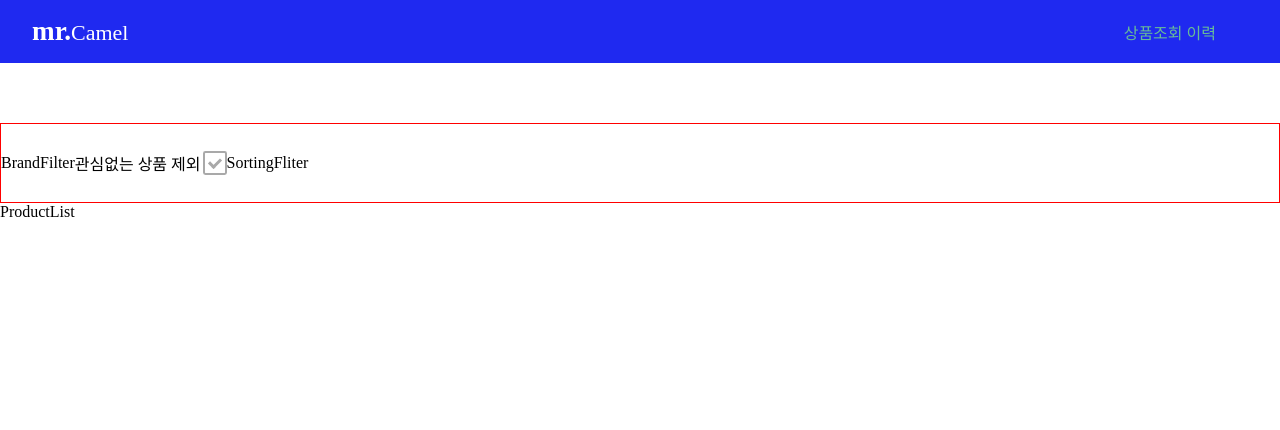
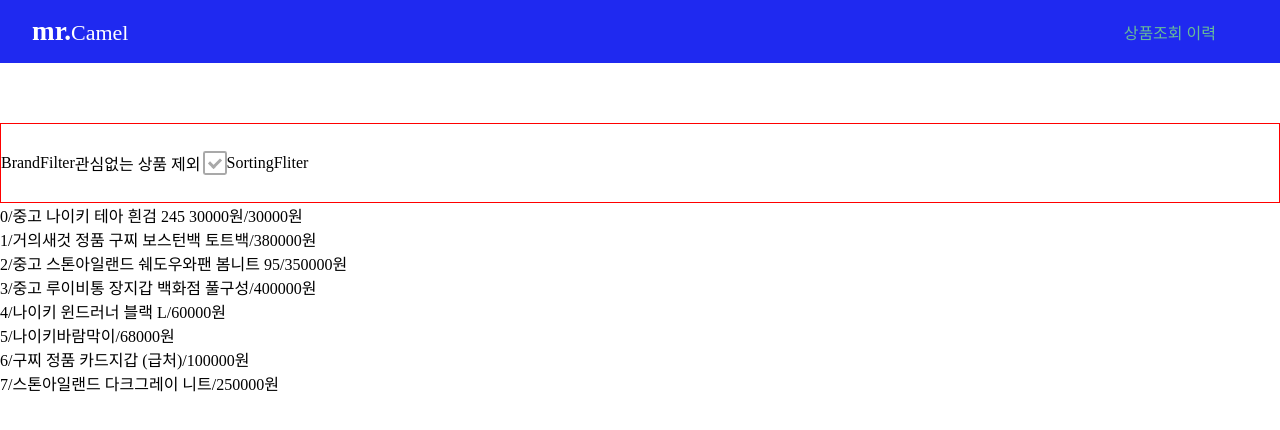
Before and after one commit to jiyoon1156/mrcamel-assignment2, a React (Create React App) app: page /recentList in a window 1280 px wide. Shown: the top 430 px of the page. Built offline with nearby package versions, Linux system fonts and the light colour scheme.

Commit message:
[FEAT] 관심없음 필터 기능 구현
- localstorage 적용 x (추후 구현 예정)
- 임시 데이터를 이용해 구현

```diff
--- a/src/pages/RecentList/FilterBar/FilterBar.js
+++ b/src/pages/RecentList/FilterBar/FilterBar.js
@@ -4,16 +4,14 @@
 import SortingFilter from 'pages/RecentList/FilterBar/Filter/SortingFilter';
 import styled from 'styled-components';
 
-/* eslint-disable */
-
 class FilterBar extends Component {
   render() {
-    const { data } = this.props;
+    const { data, onNotInterestClick } = this.props;
 
     return (
       <FilterContainer>
         <BrandFilter data={data} />
-        <NotInterestFilter data={data} />
+        <NotInterestFilter onNotInterestClick={onNotInterestClick} />
         <SortingFilter data={data} />
       </FilterContainer>
     );
@@ -27,4 +25,5 @@
   margin-top: 60px;
   border: 1px solid red;
 `;
+
 export default FilterBar;
--- a/src/pages/RecentList/ProductList/ProductList.js
+++ b/src/pages/RecentList/ProductList/ProductList.js
@@ -1,9 +1,24 @@
 import React, { Component } from 'react';
 import styled from 'styled-components';
 
+/* eslint-disable */
+
 class ProductList extends Component {
   render() {
-    return <ListContainer>ProductList</ListContainer>;
+    const { data, notInterestChecked } = this.props;
+
+    return (
+      <ListContainer>
+        {data.map((item, i) => {
+          if (notInterestChecked && item.notInterest) return null;
+          return (
+            <div key={item.title}>
+              {i}/{item.title}/{item.price}원
+            </div>
+          );
+        })}
+      </ListContainer>
+    );
   }
 }
 
--- a/src/pages/RecentList/RecentList.js
+++ b/src/pages/RecentList/RecentList.js
@@ -8,28 +8,52 @@
 class RecentList extends Component {
   constructor() {
     super();
+
     this.state = {
       data: [],
+      notInterestChecked: false,
     };
+
+    this.inquireData = [0, 1, 2, 3, 4, 5, 6, 12];
+    this.notInterestData = [0, 1, 2];
+
+    this.onNotInterestClick = this.onNotInterestClick.bind(this);
   }
 
   componentDidMount() {
     fetch('data/data.json')
       .then((res) => res.json())
       .then((data) => {
+        const result = data
+          .filter((_, i) => this.inquireData.indexOf(i) !== -1)
+          .map((elem, i) => {
+            return {
+              ...elem,
+              notInterest: this.notInterestData.indexOf(i) !== -1,
+            };
+          });
+
         this.setState({
-          data,
+          data: result,
         });
       });
   }
 
+  onNotInterestClick() {
+    const { notInterestChecked } = this.state;
+
+    this.setState({
+      notInterestChecked: !notInterestChecked,
+    });
+  }
+
   render() {
-    const { data } = this.state;
+    const { data, notInterestChecked } = this.state;
 
     return (
       <Container>
-        <FilterBar data={data} />
-        <ProductList />
+        <FilterBar data={data} onNotInterestClick={this.onNotInterestClick} />
+        <ProductList data={data} notInterestChecked={notInterestChecked} />
       </Container>
     );
   }
```
